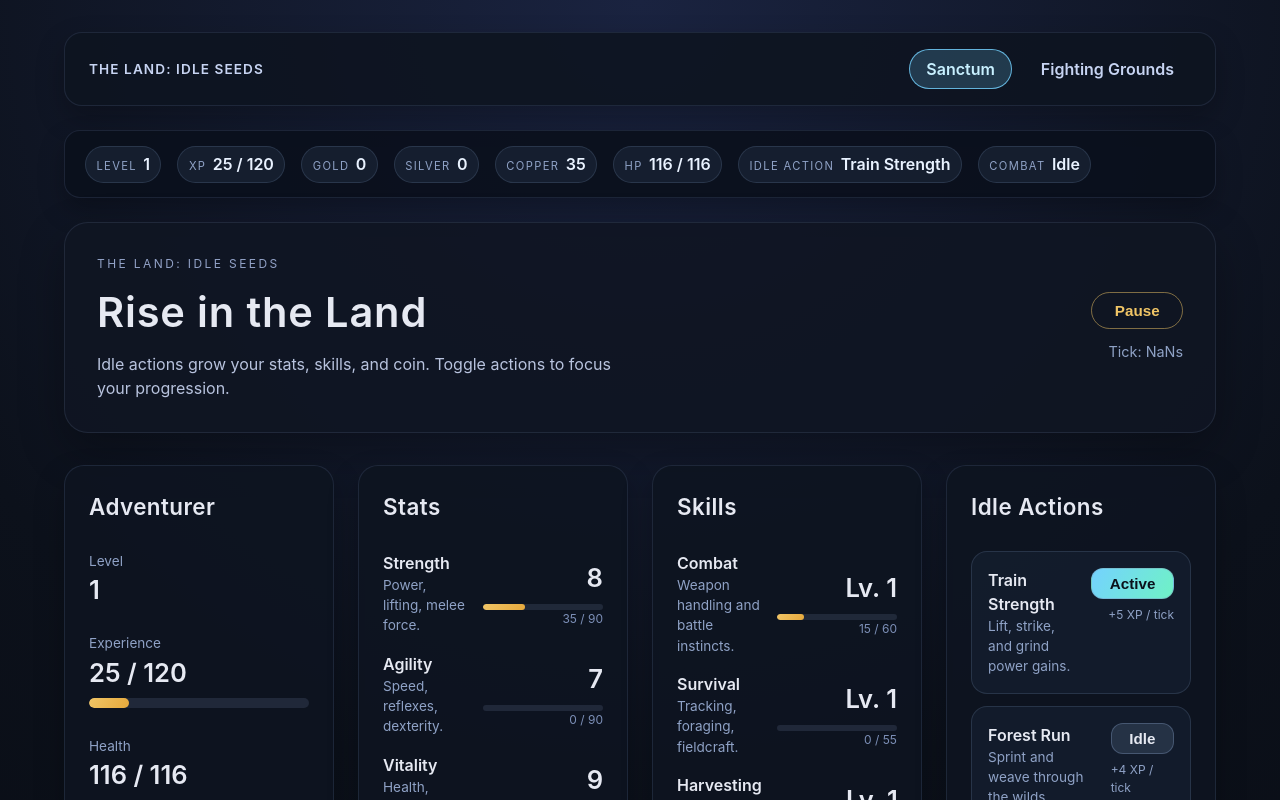
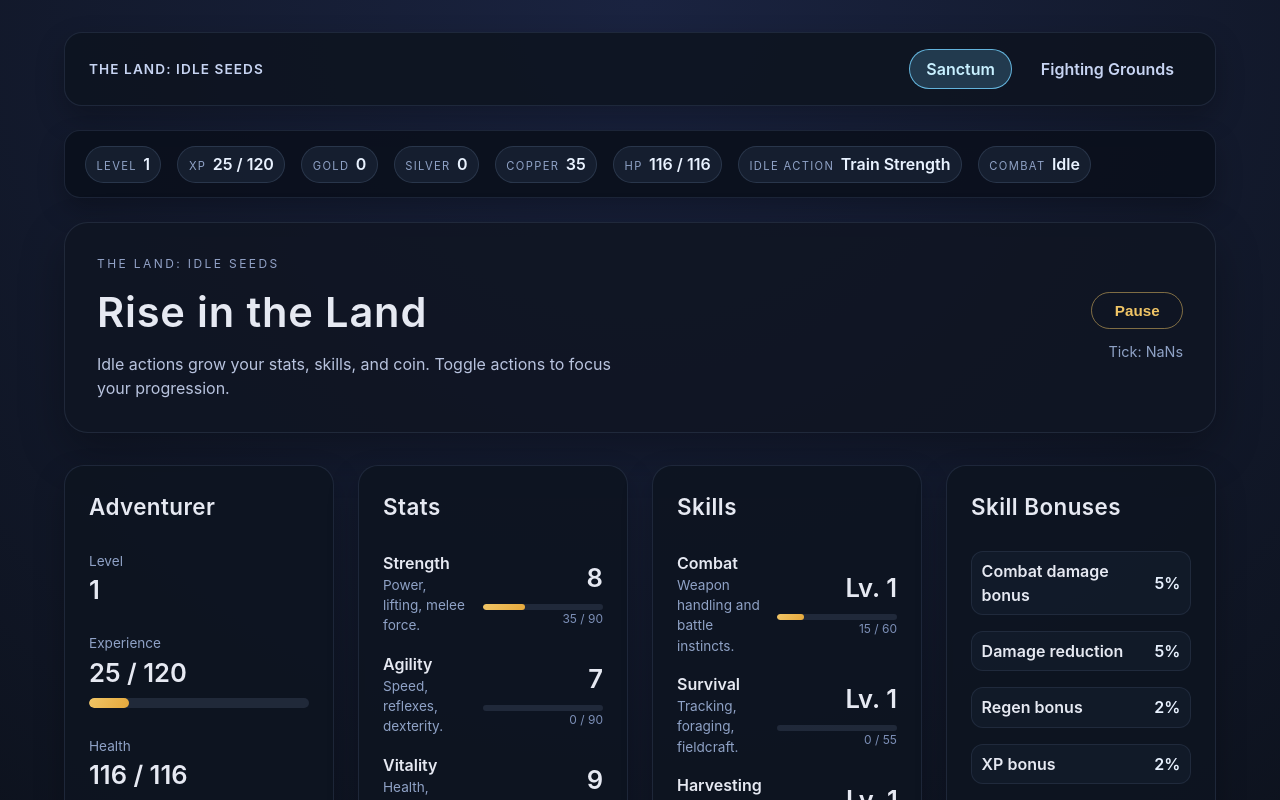
Before and after one commit to Redpoint1/theland, a Vue app: page / in a window 1280 px wide. Shown: the top 800 px of the page. Built offline with nearby package versions, Linux system fonts and the light colour scheme.

Commit message:
show skill bonuse

```diff
--- a/src/style.css
+++ b/src/style.css
@@ -337,6 +337,22 @@ button:disabled {
   color: #7d90b8;
 }
 
+.bonus-item {
+  display: flex;
+  justify-content: space-between;
+  gap: 1rem;
+  align-items: center;
+  padding: 0.45rem 0.6rem;
+  border-radius: 12px;
+  background: rgba(21, 30, 47, 0.6);
+  border: 1px solid rgba(90, 110, 140, 0.2);
+}
+
+.bonus-value {
+  font-weight: 600;
+  color: #e9f2ff;
+}
+
 .actions .list {
   gap: 0.75rem;
 }
--- a/src/views/HomeView.vue
+++ b/src/views/HomeView.vue
@@ -1,11 +1,48 @@
 <script setup lang="ts">
+import { computed } from 'vue'
 import { storeToRefs } from 'pinia'
 import { useGameStore } from '../stores/game'
 
 const game = useGameStore()
-const { tickMs, paused, character, currency, playerHp, maxHp, statList, skillList, actions, combat } =
-  storeToRefs(game)
+const {
+  tickMs,
+  paused,
+  character,
+  currency,
+  playerHp,
+  maxHp,
+  statList,
+  skillList,
+  actions,
+  combat,
+  skillBonuses,
+} = storeToRefs(game)
 const { progressPercent } = game
+
+const formatPercent = (value: number) => `${Math.round(value * 100)}%`
+
+const bonusItems = computed(() => [
+  {
+    label: 'Combat damage bonus',
+    value: formatPercent(skillBonuses.value.combatDamageMultiplier - 1),
+  },
+  {
+    label: 'Damage reduction',
+    value: formatPercent(skillBonuses.value.combatDamageReduction),
+  },
+  {
+    label: 'Regen bonus',
+    value: formatPercent(skillBonuses.value.regenMultiplier - 1),
+  },
+  {
+    label: 'XP bonus',
+    value: formatPercent(skillBonuses.value.expMultiplier - 1),
+  },
+  {
+    label: 'Currency bonus',
+    value: formatPercent(skillBonuses.value.currencyMultiplier - 1),
+  },
+])
 </script>
 
 <template>
@@ -116,6 +153,16 @@ const { progressPercent } = game
         </div>
       </div>
 
+      <div class="panel">
+        <h2>Skill Bonuses</h2>
+        <div class="list">
+          <div v-for="bonus in bonusItems" :key="bonus.label" class="bonus-item">
+            <div class="item-title">{{ bonus.label }}</div>
+            <div class="bonus-value">{{ bonus.value }}</div>
+          </div>
+        </div>
+      </div>
+
       <div class="panel actions">
         <h2>Idle Actions</h2>
         <div class="list">
```
